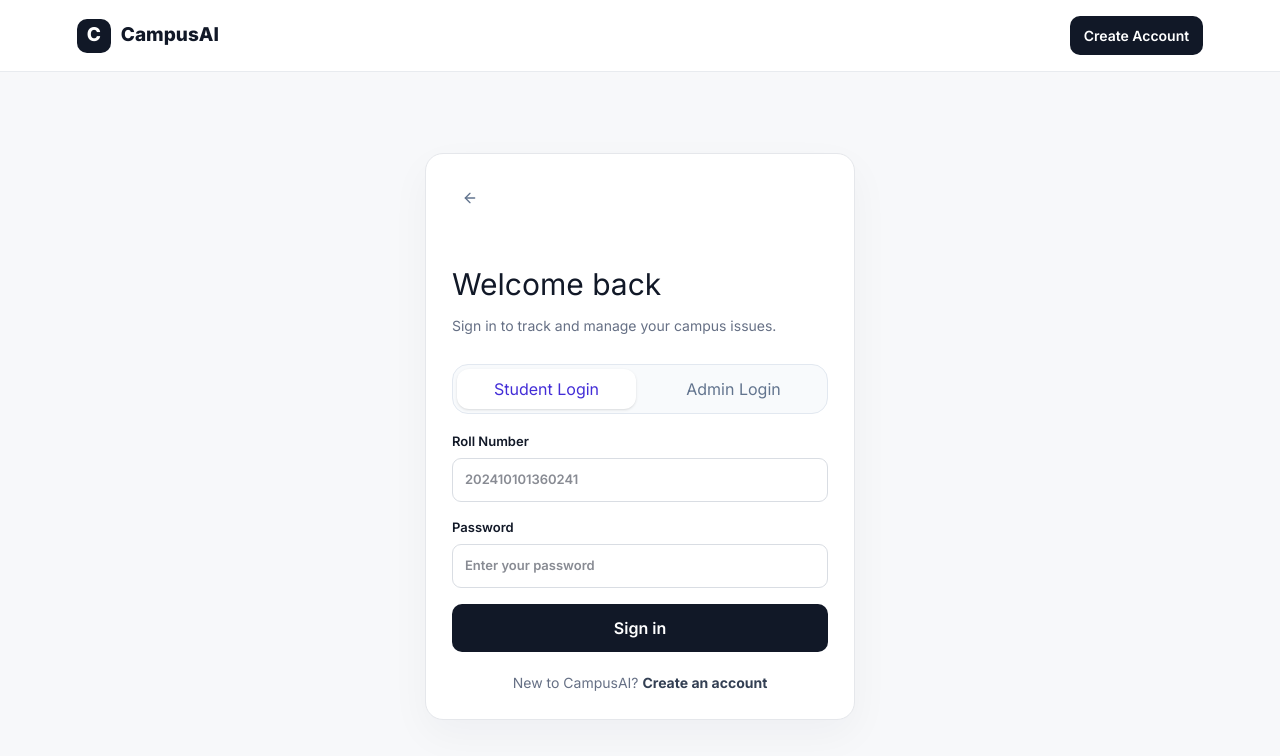
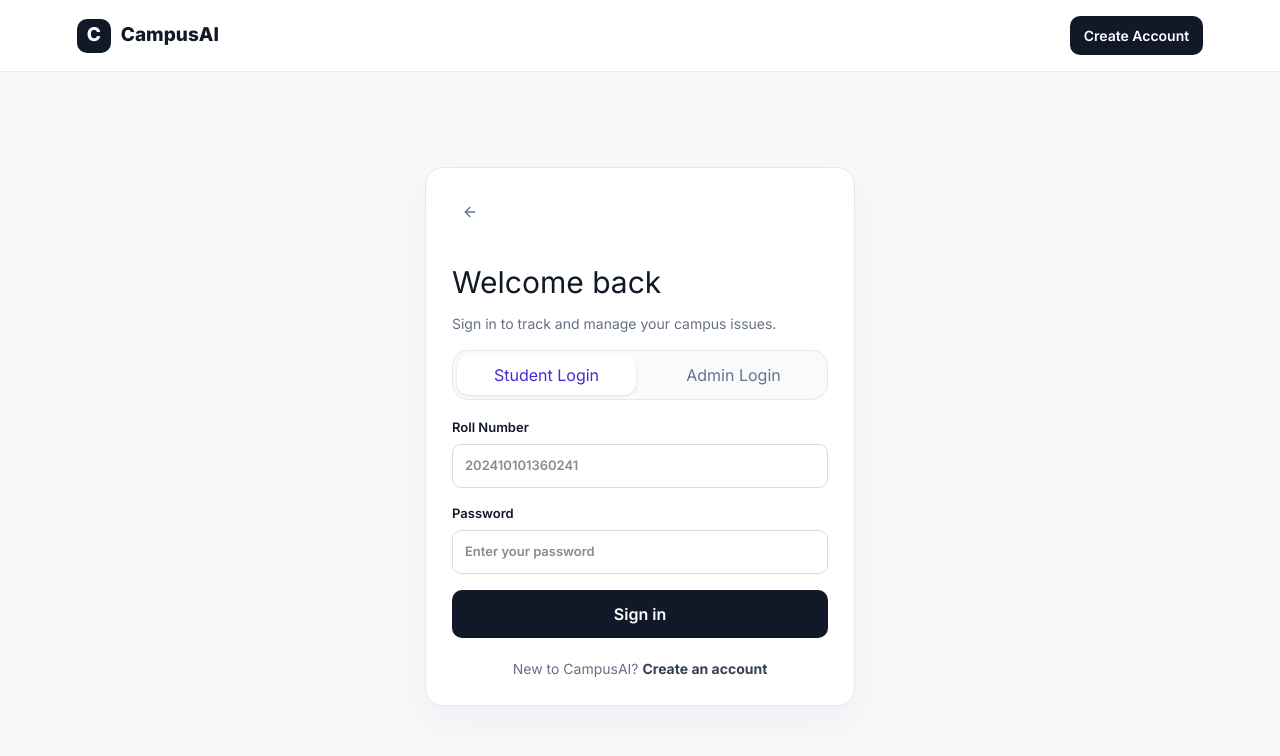
Before and after one commit to Kartikey0706/CampusAI, a React (Vite) app in the folder frontend/: page /login in a window 1280 px wide. Shown: the top 756 px of the page. Built offline with nearby package versions, Linux system fonts and the light colour scheme; no server answers.

Commit message:
Reduce login page vertical spacing

```diff
--- a/frontend/src/pages/public/Login.tsx
+++ b/frontend/src/pages/public/Login.tsx
@@ -65,7 +65,7 @@ function Login() {
             type="button"
             onClick={() => navigate("/")}
             aria-label="Back to home"
-            className="mb-8 inline-flex h-9 w-9 items-center justify-center rounded-full text-slate-500 transition hover:bg-slate-100 hover:text-slate-900 focus:outline-none focus:ring-2 focus:ring-indigo-500 focus:ring-offset-2"
+            className="mb-4 inline-flex h-9 w-9 items-center justify-center rounded-full text-slate-500 transition hover:bg-slate-100 hover:text-slate-900 focus:outline-none focus:ring-2 focus:ring-indigo-500 focus:ring-offset-2"
           >
             <ArrowLeft size={16} />
           </button>
@@ -76,7 +76,7 @@ function Login() {
 
           {error && <div className="error">{error}</div>}
 
-          <div className="mt-7 flex gap-2 rounded-2xl border border-slate-200 bg-slate-50 p-1">
+          <div className="mt-4 flex gap-2 rounded-2xl border border-slate-200 bg-slate-50 p-1">
             {[
               { value: "student", label: "Student Login" },
               { value: "admin", label: "Admin Login" },
@@ -96,7 +96,7 @@ function Login() {
             ))}
           </div>
 
-          <form onSubmit={handleSubmit} className="login-form mt-6">
+          <form onSubmit={handleSubmit} className="login-form mt-4">
             <label>
               {identifierLabel}
               <input
```
